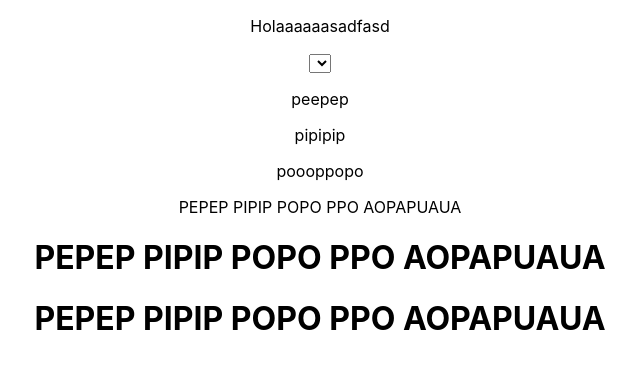
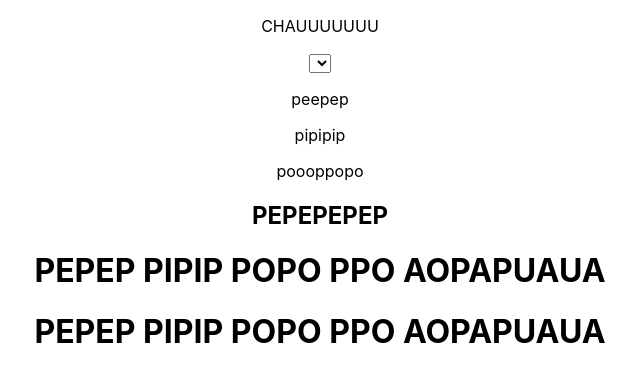
Before and after one commit to genderless2022/genderless-client, a React (Create React App) app: page / in a window 1280 px wide. Shown: the top 382 px of the page, without its empty margins (320-960 px from the left). Built offline with nearby package versions, Linux system fonts and the light colour scheme.

Commit message:
asdfasdf

```diff
--- a/src/App.js
+++ b/src/App.js
@@ -2,14 +2,14 @@ import './App.css';
 
 function App() { return (
     <div className="App">
-      <p>Holaaaaaasadfasd</p>
+      <p>CHAUUUUUUU</p>
       <select>
         ppapapa
       </select>
       <p>peepep</p>
       <p>pipipip</p>
       <p>poooppopo</p>
-      <div>PEPEP PIPIP POPO PPO  AOPAPUAUA </div>
+      <h2>PEPEPEPEP </h2>
       <h1>PEPEP PIPIP POPO PPO  AOPAPUAUA </h1>
       <h1>PEPEP PIPIP POPO PPO  AOPAPUAUA </h1>
     </div>
```
